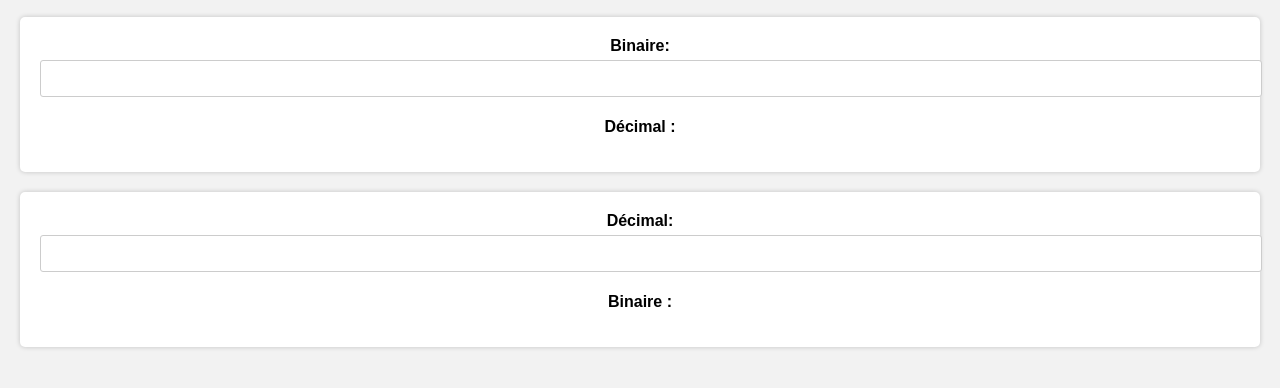
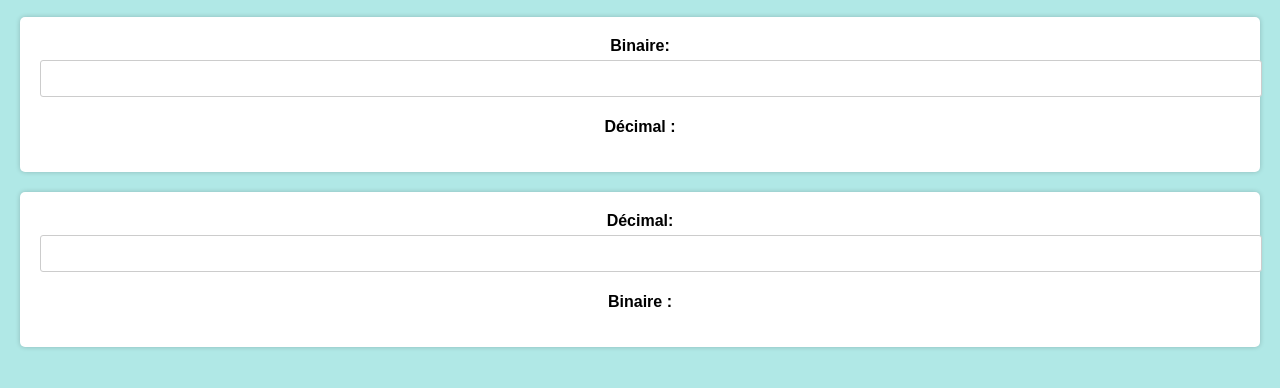
Before and after one commit to oONathanOo/Convertisseur-binaire, a plain HTML site: page index.html in a window 1280 px wide. Shown: the part 80-468 px from the top of the page. Drawn offline with Linux system fonts and the light colour scheme.

Commit message:
Update style.css

```diff
--- a/style.css
+++ b/style.css
@@ -2,7 +2,7 @@
 
         body {
             font-family: Arial, sans-serif;
-            background-color: #f2f2f2;
+            background-color: #b0e8e6;
             text-align: center;
             margin: 0;
             padding: 0;
```
